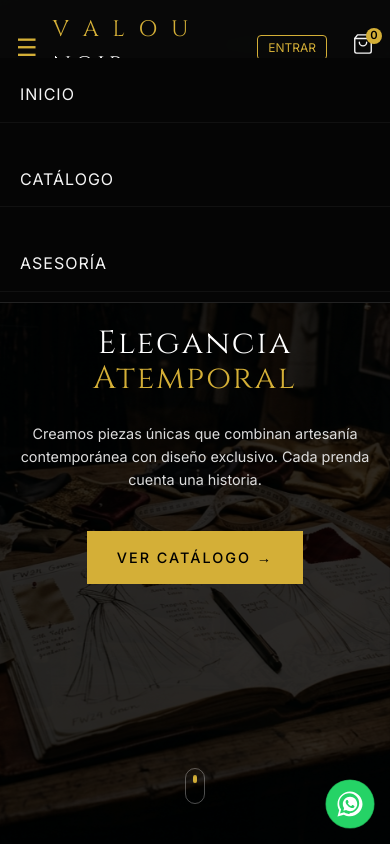
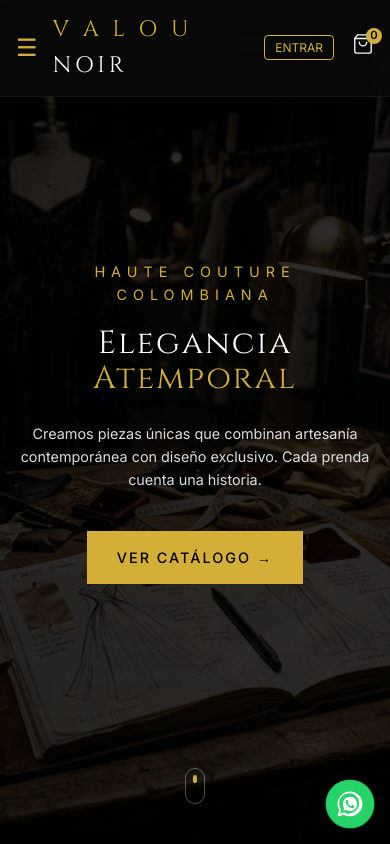
Before and after one commit to Proyectosjdda/Proyecto-Integrador, a website built with Vite: page index.html in a window 390 px wide. Shown: the top 844 px of the page. Built offline with nearby package versions, Linux system fonts and the light colour scheme; some packages are replaced by stand-ins of ours; no server answers; the database is empty.

Commit message:
Fix mobile menu: remove inline display:flex that kept menu always open

```diff
--- a/index.html
+++ b/index.html
@@ -22,12 +22,12 @@
           <button id="mobile-menu-btn" class="mobile-menu-btn" style="display: none; background: transparent; border: none; color: var(--color-accent); font-size: 1.5rem; cursor: pointer;">☰</button>
           <a href="#" id="logo-home" style="font-family: var(--font-serif); font-size: 1.4rem; font-weight: 300; letter-spacing: 4px; color: var(--color-accent); margin: 0; text-decoration: none; display: inline-block;">V A L O U <span style="color: white; font-weight: 200;">NOIR</span></a>
         </div>
-        <div class="nav-links" style="flex: 2; display: flex; justify-content: center; gap: 30px;">
+        <div class="nav-links">
           <a href="#" id="nav-home">INICIO</a>
           <a href="#collections" id="nav-collections">CATÁLOGO</a>
           <a href="#asesoria" id="nav-asesoria">ASESORÍA</a>
         </div>
-        <div class="nav-icons" style="flex: 1; display: flex; justify-content: flex-end; align-items: center; gap: 15px;">
+        <div class="nav-icons">
           <button id="btn-login-open" class="btn-auth">Entrar</button>
           <button id="btn-dashboard" class="btn-auth hidden" style="border-color: var(--color-accent); color: var(--color-accent);">Dashboard</button>
           <button id="btn-logout" class="btn-auth hidden">Salir</button>
--- a/style.css
+++ b/style.css
@@ -35,9 +35,11 @@ h1, h2, h3, .logo { font-family: var(--font-serif); font-weight: 400; letter-spa
 
 .nav-container { max-width: 1400px; margin: 0 auto; display: flex; justify-content: space-between; align-items: center; }
 
+.nav-links { flex: 2; display: flex; justify-content: center; align-items: center; gap: 30px; }
+
 .nav-links a {
   color: var(--color-text); text-decoration: none; font-size: 0.85rem;
-  text-transform: uppercase; letter-spacing: 1px; margin-right: 30px; transition: color 0.3s ease;
+  text-transform: uppercase; letter-spacing: 1px; transition: color 0.3s ease;
 }
 
 .nav-links a:hover { color: var(--color-accent); }
@@ -49,7 +51,7 @@ h1, h2, h3, .logo { font-family: var(--font-serif); font-weight: 400; letter-spa
   filter: contrast(1.2);
 }
 
-.nav-icons { display: flex; align-items: center; gap: 20px; }
+.nav-icons { flex: 1; display: flex; justify-content: flex-end; align-items: center; gap: 15px; }
 .nav-icons a { color: var(--color-text); transition: color 0.3s ease; position: relative;}
 .nav-icons a:hover { color: var(--color-accent); }
 
```
